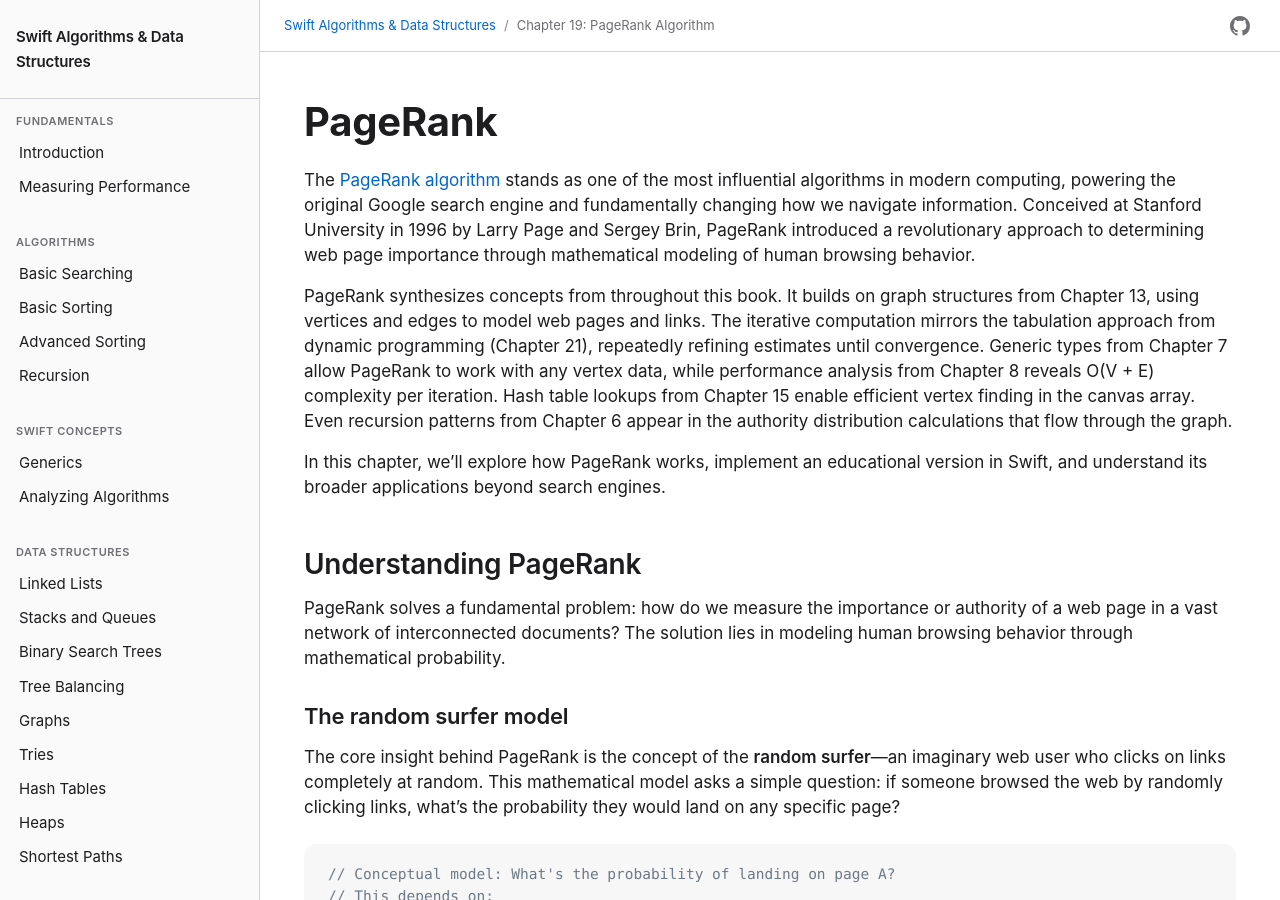
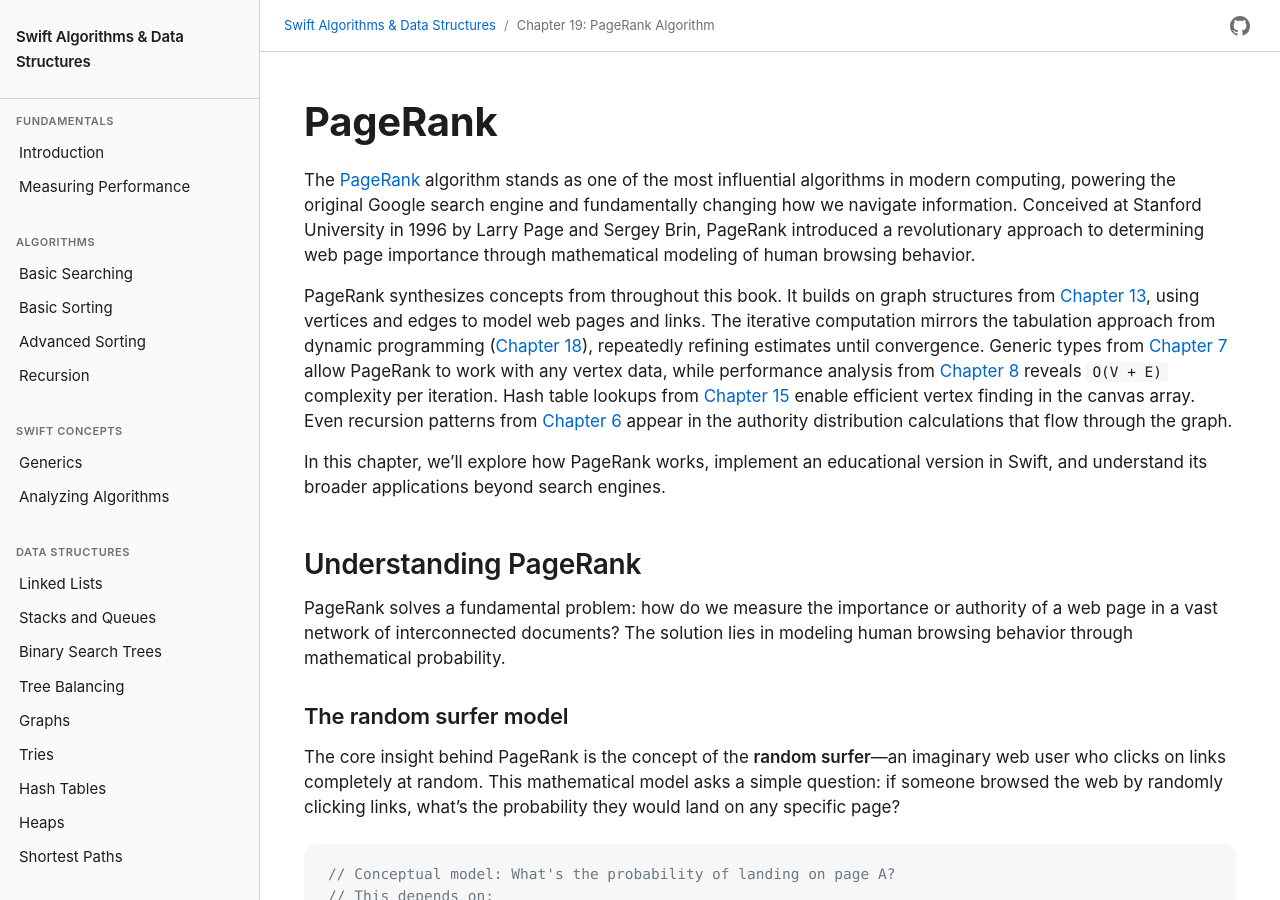
Before and after one commit to waynewbishop/swift-algorithms, a Jekyll site: the page built from 19-pagerank-algorithm.md, in a window 1280 px wide and 900 px high. Built offline with Jekyll 4.4.1, drawn with Linux system fonts in a browser that asks for light colours; some of the changed text lies outside the part shown.

Commit message:
Fix chapter cross-references in PageRank chapter
- Corrected Chapter 21 → Chapter 18 (Dynamic Programming)
- Corrected Chapter 12 → Chapter 13 (Graphs)
- Added missing links to Chapters 3, 6, 7, 8, 13, 15, 18
- All chapter references now properly linked for navigation

🤖 Generated with [Claude Code](https://claude.com/claude-code)

Co-Authored-By: Claude <noreply@anthropic.com>

````diff
--- a/19-pagerank-algorithm.md
+++ b/19-pagerank-algorithm.md
@@ -11,9 +11,9 @@ description: "Implement Google's PageRank in Swift"
 
 # PageRank
 
-The [PageRank](https://en.wikipedia.org/wiki/PageRank) [algorithm](https://en.wikipedia.org/wiki/Algorithm) stands as one of the most influential algorithms in modern computing, powering the original Google search engine and fundamentally changing how we navigate information. Conceived at Stanford University in 1996 by Larry Page and Sergey Brin, PageRank introduced a revolutionary approach to determining web page importance through mathematical modeling of human browsing behavior.
+The [PageRank](https://en.wikipedia.org/wiki/PageRank) algorithm stands as one of the most influential algorithms in modern computing, powering the original Google search engine and fundamentally changing how we navigate information. Conceived at Stanford University in 1996 by Larry Page and Sergey Brin, PageRank introduced a revolutionary approach to determining web page importance through mathematical modeling of human browsing behavior.
 
-PageRank synthesizes concepts from throughout this book. It builds on graph structures from Chapter 13, using vertices and edges to model web pages and links. The iterative computation mirrors the tabulation approach from dynamic programming (Chapter 21), repeatedly refining estimates until convergence. Generic types from Chapter 7 allow PageRank to work with any vertex data, while performance analysis from Chapter 8 reveals O(V + E) complexity per iteration. Hash table lookups from Chapter 15 enable efficient vertex finding in the canvas array. Even recursion patterns from Chapter 6 appear in the authority distribution calculations that flow through the graph.
+PageRank synthesizes concepts from throughout this book. It builds on graph structures from [Chapter 13](13-graphs), using vertices and edges to model web pages and links. The iterative computation mirrors the tabulation approach from dynamic programming ([Chapter 18](18-dynamic-programming)), repeatedly refining estimates until convergence. Generic types from [Chapter 7](07-generics) allow PageRank to work with any vertex data, while performance analysis from [Chapter 8](08-performance-analysis) reveals `O(V + E)` complexity per iteration. Hash table lookups from [Chapter 15](15-hash-tables) enable efficient vertex finding in the canvas array. Even recursion patterns from [Chapter 6](06-recursion) appear in the authority distribution calculations that flow through the graph.
 
 In this chapter, we'll explore how PageRank works, implement an educational version in Swift, and understand its broader applications beyond search engines.
 
@@ -192,7 +192,7 @@ Let's implement an educational PageRank algorithm that demonstrates core concept
 
 ### Graph structure design
 
-Our implementation builds on the graph structures from Chapter 13, extending vertices to support PageRank calculations:
+Our implementation builds on the graph structures from [Chapter 13](13-graphs), extending vertices to support PageRank calculations:
 
 ```swift
 // Generic vertex with PageRank history array - stores rank across iterations
@@ -753,7 +753,7 @@ func pageRankGuidedTraversal(_ graph: Graph<String>) {
 }
 ```
 
-#### Search optimization (Chapter 3)
+#### Search optimization ([Chapter 3](03-basic-searching))
 ```swift
 // PageRank-weighted search results
 func searchWithPageRank(_ query: String,
````
Also changed, not shown: other parts of 19-pagerank-algorithm.md (+1 -1 lines).
